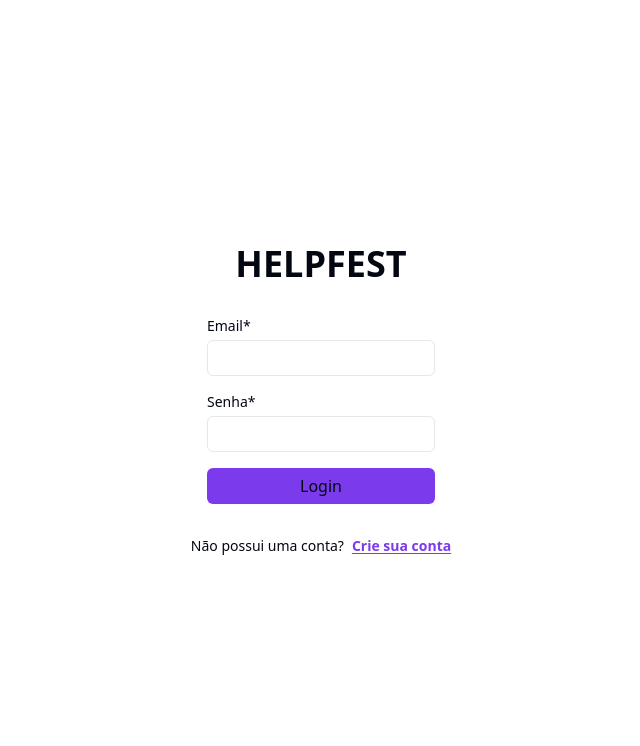
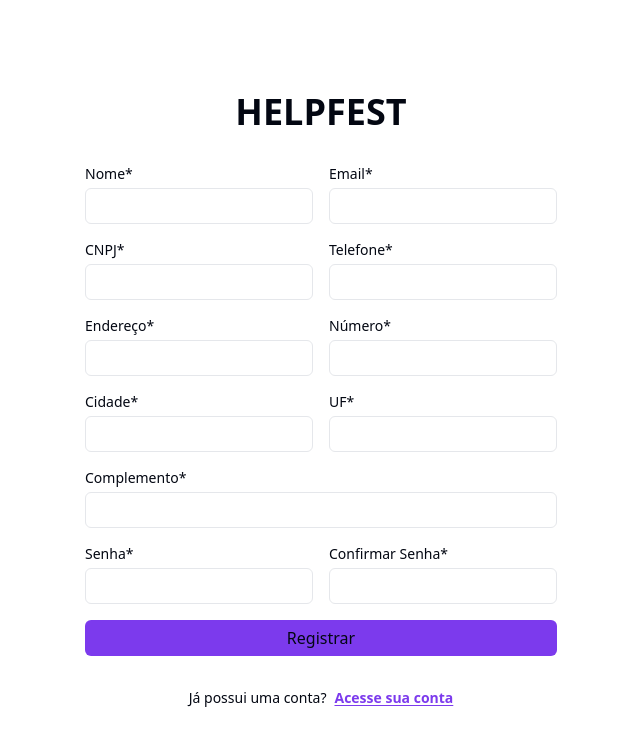
Before and after one commit to NathanHermes/Helpfest, a React (Vite) app in the folder frontend/: page /register in a window 1280 px wide. Shown: the top 746 px of the page, without its empty margins (319-959 px from the left). Built offline with nearby package versions, Linux system fonts and the light colour scheme.

Commit message:
feat: add imlpementation of register page

```diff
--- a/frontend/src/pages/Register.tsx
+++ b/frontend/src/pages/Register.tsx
@@ -5,14 +5,29 @@ import { useEffect } from 'react'
 import { z } from 'zod'
 
 import { validateAuth } from '@/utils/validate-auth'
-import { login } from '@/api/company'
+import { CompanyModel, saveCompany } from '@/api/company'
 
-const loginSchema = z.object({
+const registerSchema = z.object({
+  name: z.string().min(1, 'Campo obrigatório').min(3, 'Nome inválido'),
   email: z.string().min(1, 'Campo obrigatório').email('Email inválido'),
-  secret: z.string().min(1, 'Campo obrigatório')
+  cnpj: z.string().min(1, 'Campo obrigatório').refine(cnpj => {
+    const _cnpj = cnpj.replace(/[^\d]+/g, '')
+    if (_cnpj === '') return false
+    if (_cnpj.length < 14) return false
+
+    return true
+  }, 'CNPJ inválido'),
+  phone: z.string().min(1, 'Campo obrigatório').min(12, 'Telefone inválido'),
+  address: z.string().min(1, 'Campo obrigatório'),
+  number: z.string(),
+  city: z.string().min(1, 'Campo obrigatório'),
+  uf: z.string().min(1, 'Campo obrigatório').min(2, 'UF inválida').max(2, 'UF inválida'),
+  complement: z.string(),
+  secret: z.string().min(1, 'Campo obrigatório'),
+  replaySecret: z.string().min(1, 'Campo obrigatório')
 })
 
-type LoginFormData = z.infer<typeof loginSchema>
+type RegisterFormData = z.infer<typeof registerSchema>
 
 export const Register = () => {
   const navigate = useNavigate()
@@ -21,19 +36,34 @@ export const Register = () => {
     formState: { errors },
     handleSubmit,
     register,
-  } = useForm<LoginFormData>({
-    resolver: zodResolver(loginSchema)
+  } = useForm<RegisterFormData>({
+    resolver: zodResolver(registerSchema)
   })
 
   useEffect(() => {
     validateAuth(navigate, '/register')
   }, [])
 
-  const handleLogin = (data: LoginFormData) => {
-    login(data)
+  const handleRegister = (data: RegisterFormData) => {
+    if (data.secret !== data.replaySecret) alert('Senha inválidas')
+
+    const company: CompanyModel = {
+      name: data.name,
+      email: data.email,
+      CNPJ: data.cnpj,
+      phone: data.phone,
+      address: data.address,
+      number: data.number,
+      city: data.city,
+      uf: data.uf,
+      complement: data.complement,
+      secret: data.secret
+    }
+
+    saveCompany(company)
       .then(() => {
-        localStorage.setItem('isLogged', 'true')
-        navigate('/home')
+        alert('Empresa cadastrada com sucesso.')
+        navigate('/login')
       })
       .catch((error) => {
         alert(error.response.data.message)
@@ -41,47 +71,202 @@ export const Register = () => {
   }
 
   return (
-    <main className="flex flex-col items-center justify-center rounded-md p-4 gap-8">
-      <h1 className="text-4xl font-black">HELPFEST</h1>
+    <main className='flex flex-col items-center justify-center rounded-md p-4 gap-8'>
+      <h1 className='text-4xl font-black'>HELPFEST</h1>
 
       <section className='flex flex-col items-center justify-center gap-8'>
-        <form onSubmit={handleSubmit(handleLogin)} className='flex flex-col items-center justify-center gap-4'>
+        <form onSubmit={handleSubmit(handleRegister)} className='flex flex-col items-center justify-center gap-4'>
+          <div className="flex items-center justify-center gap-4">
             <fieldset className='flex flex-col gap-1'>
-            <label htmlFor='email' className='text-sm font-medium'>Email*</label>
+              <label htmlFor='name' className='text-sm font-medium'>Nome*</label>
               <input
-              id='email'
-              type="email"
-              {...register('email')}
-              className='w-full h-9 flex border rounded-md bg-transparent px-3 py-1 text-sm placeholder:text-muted-foreground focus:outline focus:outline-purple-600' required />
+                id='name'
+                type='text'
+                {...register('name')}
+                className='w-full h-9 flex border rounded-md bg-transparent px-3 py-1 text-sm placeholder:text-muted-foreground focus:outline focus:outline-purple-600'
+              />
 
-            {errors.email && (
-              <span className="font-medium text-sm text-red-500">
-                {errors.email.message}
+              {errors.name && (
+                <span className='font-medium text-sm text-red-500'>
+                  {errors.name.message}
                 </span>
               )}
             </fieldset>
 
             <fieldset className='flex flex-col gap-1'>
+              <label htmlFor='email' className='text-sm font-medium'>Email*</label>
+              <input
+                id='email'
+                type='email'
+                {...register('email')}
+                className='w-full h-9 flex border rounded-md bg-transparent px-3 py-1 text-sm placeholder:text-muted-foreground focus:outline focus:outline-purple-600'
+              />
+
+              {errors.email && (
+                <span className='font-medium text-sm text-red-500'>
+                  {errors.email.message}
+                </span>
+              )}
+            </fieldset>
+          </div>
+
+          <div className="flex items-center justify-center gap-4">
+            <fieldset className='flex flex-col gap-1'>
+              <label htmlFor='cnpj' className='text-sm font-medium'>CNPJ*</label>
+              <input
+                id='cnpj'
+                type='text'
+                {...register('cnpj')}
+                className='w-full h-9 flex border rounded-md bg-transparent px-3 py-1 text-sm placeholder:text-muted-foreground focus:outline focus:outline-purple-600'
+              />
+
+              {errors.cnpj && (
+                <span className='font-medium text-sm text-red-500'>
+                  {errors.cnpj.message}
+                </span>
+              )}
+            </fieldset>
+
+            <fieldset className='flex flex-col gap-1'>
+              <label htmlFor='phone' className='text-sm font-medium'>Telefone*</label>
+              <input
+                id='phone'
+                type='text'
+                {...register('phone')}
+                className='w-full h-9 flex border rounded-md bg-transparent px-3 py-1 text-sm placeholder:text-muted-foreground focus:outline focus:outline-purple-600'
+              />
+
+              {errors.phone && (
+                <span className='font-medium text-sm text-red-500'>
+                  {errors.phone.message}
+                </span>
+              )}
+            </fieldset>
+          </div>
+
+          <div className="flex items-center justify-center gap-4">
+            <fieldset className='flex flex-col gap-1'>
+              <label htmlFor='address' className='text-sm font-medium'>Endereço*</label>
+              <input
+                id='address'
+                type='text'
+                {...register('address')}
+                className='w-full h-9 flex border rounded-md bg-transparent px-3 py-1 text-sm placeholder:text-muted-foreground focus:outline focus:outline-purple-600'
+              />
+
+              {errors.address && (
+                <span className='font-medium text-sm text-red-500'>
+                  {errors.address.message}
+                </span>
+              )}
+            </fieldset>
+
+            <fieldset className='flex flex-col gap-1'>
+              <label htmlFor='number' className='text-sm font-medium'>Número*</label>
+              <input
+                id='number'
+                type='text'
+                {...register('number')}
+                className='w-full h-9 flex border rounded-md bg-transparent px-3 py-1 text-sm placeholder:text-muted-foreground focus:outline focus:outline-purple-600'
+              />
+
+              {errors.number && (
+                <span className='font-medium text-sm text-red-500'>
+                  {errors.number.message}
+                </span>
+              )}
+            </fieldset>
+          </div>
+
+          <div className="flex items-center justify-center gap-4">
+            <fieldset className='flex flex-col gap-1'>
+              <label htmlFor='city' className='text-sm font-medium'>Cidade*</label>
+              <input
+                id='city'
+                type='text'
+                {...register('city')}
+                className='w-full h-9 flex border rounded-md bg-transparent px-3 py-1 text-sm placeholder:text-muted-foreground focus:outline focus:outline-purple-600'
+              />
+
+              {errors.city && (
+                <span className='font-medium text-sm text-red-500'>
+                  {errors.city.message}
+                </span>
+              )}
+            </fieldset>
+
+            <fieldset className='flex flex-col gap-1'>
+              <label htmlFor='uf' className='text-sm font-medium'>UF*</label>
+              <input
+                id='uf'
+                type='text'
+                {...register('uf')}
+                className='w-full h-9 flex border rounded-md bg-transparent px-3 py-1 text-sm placeholder:text-muted-foreground focus:outline focus:outline-purple-600'
+              />
+
+              {errors.uf && (
+                <span className='font-medium text-sm text-red-500'>
+                  {errors.uf.message}
+                </span>
+              )}
+            </fieldset>
+          </div>
+
+          <fieldset className='flex w-full flex-col gap-1'>
+            <label htmlFor='complement' className='text-sm font-medium'>Complemento*</label>
+            <input
+              id='complement'
+              type='text'
+              {...register('complement')}
+              className='w-full h-9 flex border rounded-md bg-transparent px-3 py-1 text-sm placeholder:text-muted-foreground focus:outline focus:outline-purple-600'
+            />
+
+            {errors.complement && (
+              <span className='font-medium text-sm text-red-500'>
+                {errors.complement.message}
+              </span>
+            )}
+          </fieldset>
+
+          <div className="flex items-center justify-center gap-4">
+            <fieldset className='flex flex-col gap-1'>
               <label htmlFor='secret' className='text-sm font-medium'>Senha*</label>
               <input
-              id="secret"
+                id='secret'
                 type='password'
                 {...register('secret')}
                 className='w-full h-9 flex border rounded-md bg-transparent px-3 py-1 text-sm placeholder:text-muted-foreground focus:outline focus:outline-purple-600'
-              required />
+              />
 
               {errors.secret && (
-              <span className="font-medium text-sm text-red-500">
+                <span className='font-medium text-sm text-red-500'>
                   {errors.secret.message}
                 </span>
               )}
             </fieldset>
 
-          <button className='w-full h-9 rounded-md bg-violet-600'>Login</button>
+            <fieldset className='flex flex-col gap-1'>
+              <label htmlFor='replaySecret' className='text-sm font-medium'>Confirmar Senha*</label>
+              <input
+                id='replaySecret'
+                type='password'
+                {...register('replaySecret')}
+                className='w-full h-9 flex border rounded-md bg-transparent px-3 py-1 text-sm placeholder:text-muted-foreground focus:outline focus:outline-purple-600'
+              />
+
+              {errors.replaySecret && (
+                <span className='font-medium text-sm text-red-500'>
+                  {errors.replaySecret.message}
+                </span>
+              )}
+            </fieldset>
+          </div>
+
+          <button className='w-full h-9 rounded-md bg-violet-600'>Registrar</button>
         </form>
 
         <div className='flex items-center justify-center gap-2 text-sm'>
-          <span>Não possui uma conta?</span> <Link to={'/register'} className='underline underline-offset-2 font-bold text-violet-600'>Crie sua conta</Link>
+          <span>Já possui uma conta?</span> <Link to={'/login'} className='underline underline-offset-2 font-bold text-violet-600'>Acesse sua conta</Link>
         </div>
       </section>
     </main>
```
Lines whose indentation alone changed are shown as unchanged.
